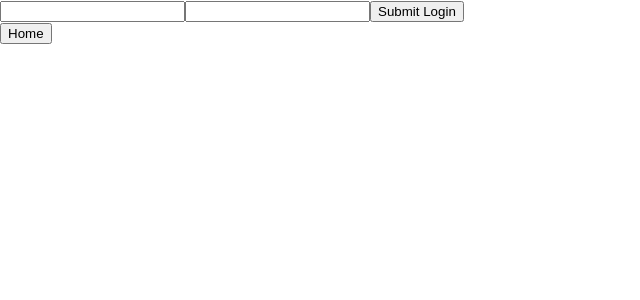
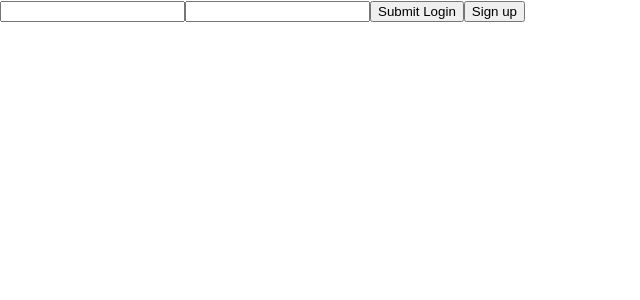
Before and after one commit to ColtonHibbert/money-manager, a React (Create React App) app: page / in a window 1280 px wide. Shown: the top 300 px of the page, without its empty margins (0-640 px from the left). Built offline with nearby package versions, Linux system fonts and the light colour scheme.

Commit message:
isolating login state

```diff
--- a/src/components/Login.js
+++ b/src/components/Login.js
@@ -1,9 +1,23 @@
 import React from "react";
-//import { setLoginEmail, setLoginPassword } from "../services/actions.js";
+import { connect } from "react-redux";
+import "redux";
+import { setLoginEmail, setLoginPassword } from "../services/actions.js";
 
+const mapStateToProps = (state) => {
+    return {
+        login: state.login
+    }
+}
+
+const mapDispatchToProps = (dispatch) => {
+    return {
+        setLoginEmail: (value) => dispatch(setLoginEmail(value)),
+        setLoginPassword: (value) => dispatch(setLoginPassword(value))
+    }
+}
 
 function Login(props) {
-    const { user, setRoute, setUser, setLoginEmail, setLoginPassword } = props;
+    const { setRoute, setUser } = props;
 
     const sendLogin = () => {
         fetch(
@@ -31,10 +45,9 @@ function Login(props) {
             <input type="text" onChange={(event) => setLoginEmail(event.target.value)}/>
             <input type="text" onChange={(event) => setLoginPassword(event.target.value)}/>
             <button onClick={() => sendLogin()}>Submit Login</button>
-            <div>{user.first_name}</div>
-            <button onClick={() => setRoute("home")}>Home</button>
+            <button onClick={() => setRoute("signup")}>Sign up</button>
         </div>
     )
 }
 
-export default Login;
+export default connect(mapStateToProps, mapDispatchToProps)(Login);
```
